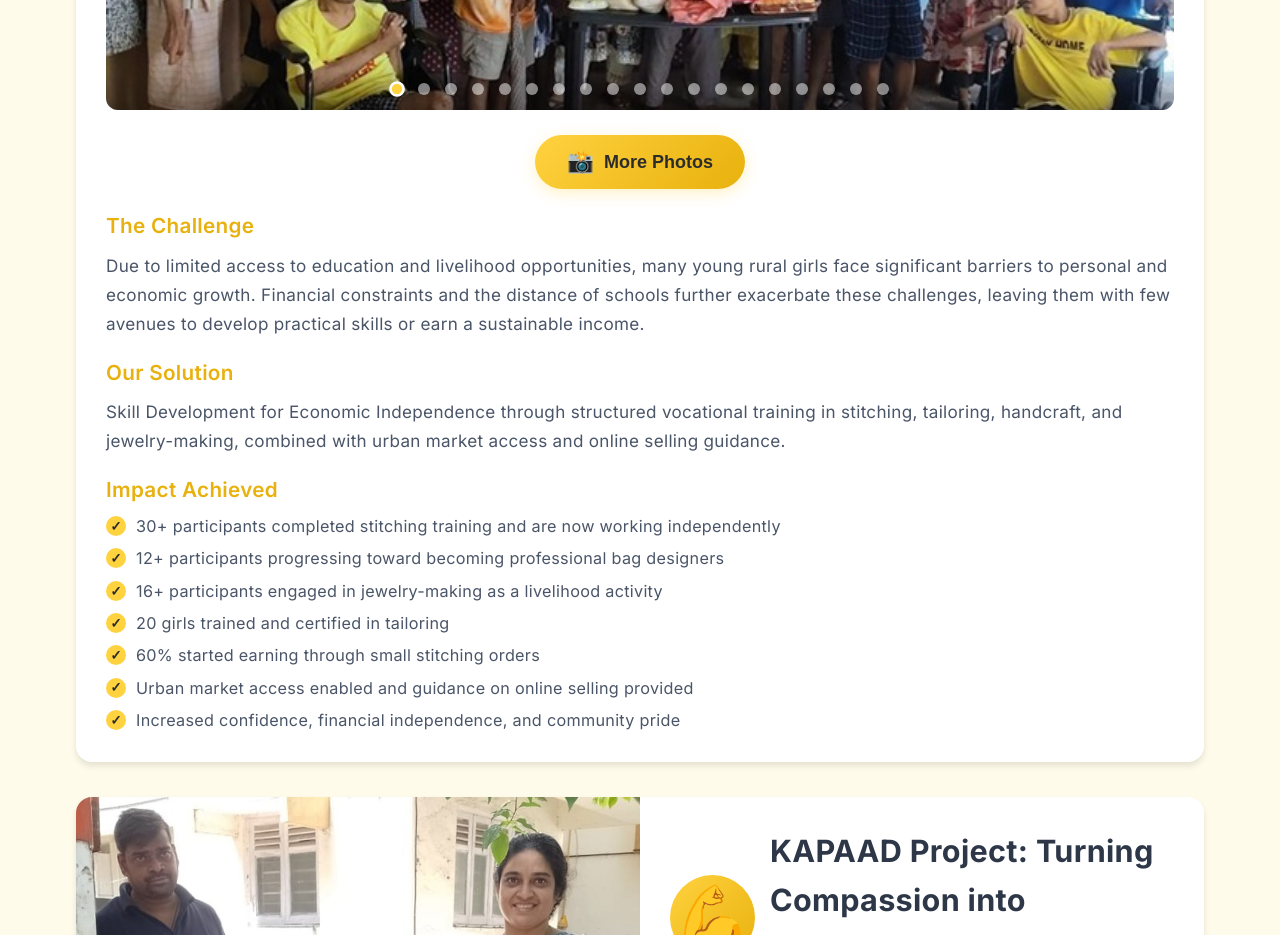
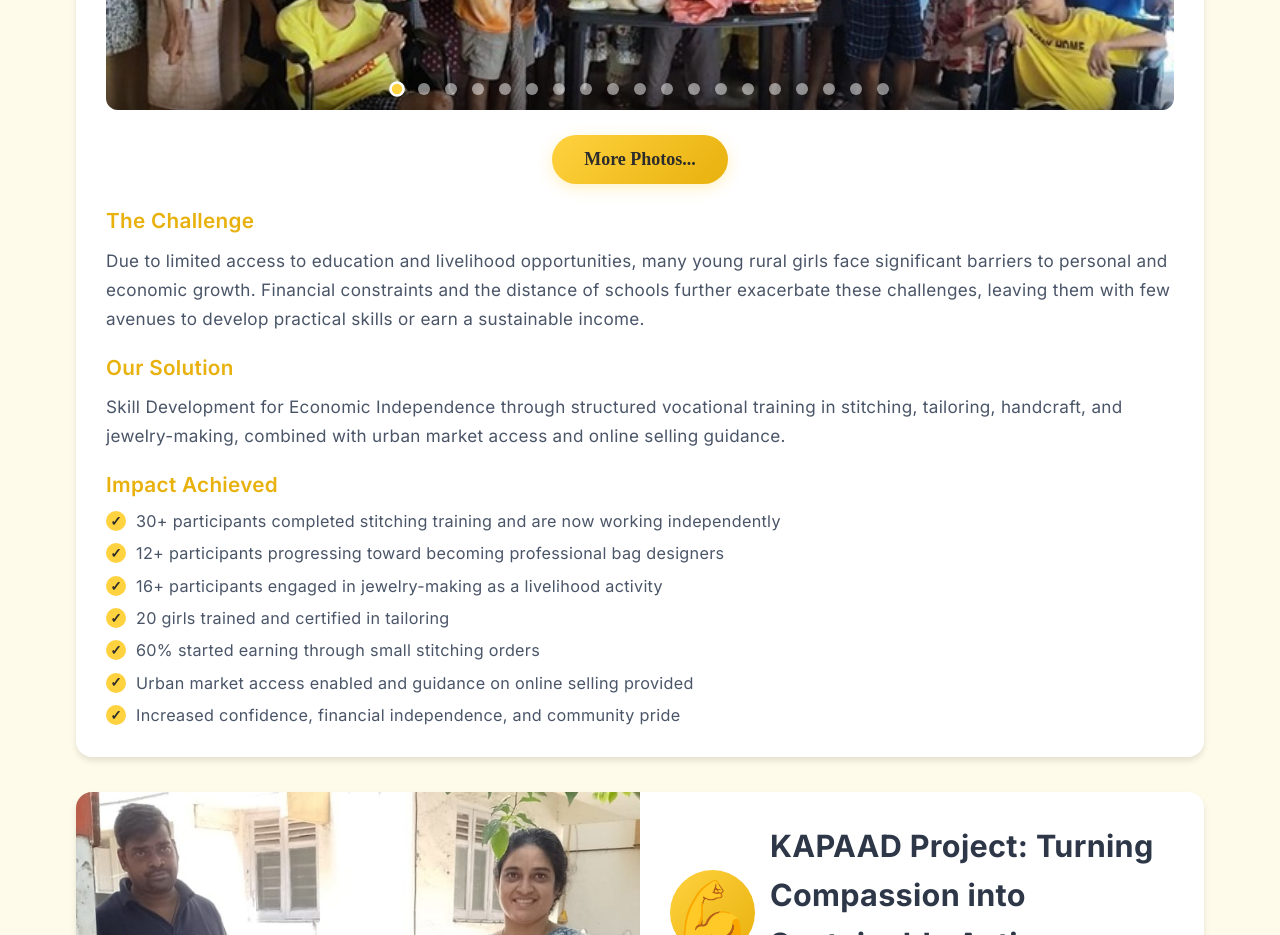
Before and after one commit to SHADOWMAN454584/NGO-SSS-Website, a React (Create React App) app: page /case-studies in a window 1280 px wide. Shown: the part 1820-2755 px from the top of the page. Built offline with nearby package versions, Linux system fonts and the light colour scheme.

Commit message:
Some Error Fixed

```diff
--- a/src/pages/CaseStudies.css
+++ b/src/pages/CaseStudies.css
@@ -487,6 +487,7 @@
   gap: 10px;
   transition: all 0.3s ease;
   box-shadow: 0 4px 15px rgba(255, 210, 63, 0.3);
+  font-family: 'Times New Roman', Times, serif;
 }
 
 .show-more-button:hover {
--- a/src/pages/CaseStudies.js
+++ b/src/pages/CaseStudies.js
@@ -293,9 +293,10 @@ const CaseStudies = () => {
               <button className="modal-arrow modal-arrow-left" onClick={prevModalPhoto}>
                 ‹
               </button>
+
               <img
                 src={allCaseStudy1Photos[modalPhotoIndex]}
-                alt={`Case Study 1 Gallery - Photo ${modalPhotoIndex + 1}`}
+                alt={`Case Study 1 Gallery ${modalPhotoIndex + 1}`}
                 className="modal-image"
               />
               <button className="modal-arrow modal-arrow-right" onClick={nextModalPhoto}>
@@ -514,8 +515,8 @@ const CaseStudies = () => {
                   {study.id === 1 && (
                     <div className="show-more-container">
                       <button className="show-more-button" onClick={openModal}>
-                        <span className="button-icon">📸</span>
-                        More Photos
+                        {/* <span className="button-icon"></span> */}
+                        More Photos...
                       </button>
                     </div>
                   )}
```
